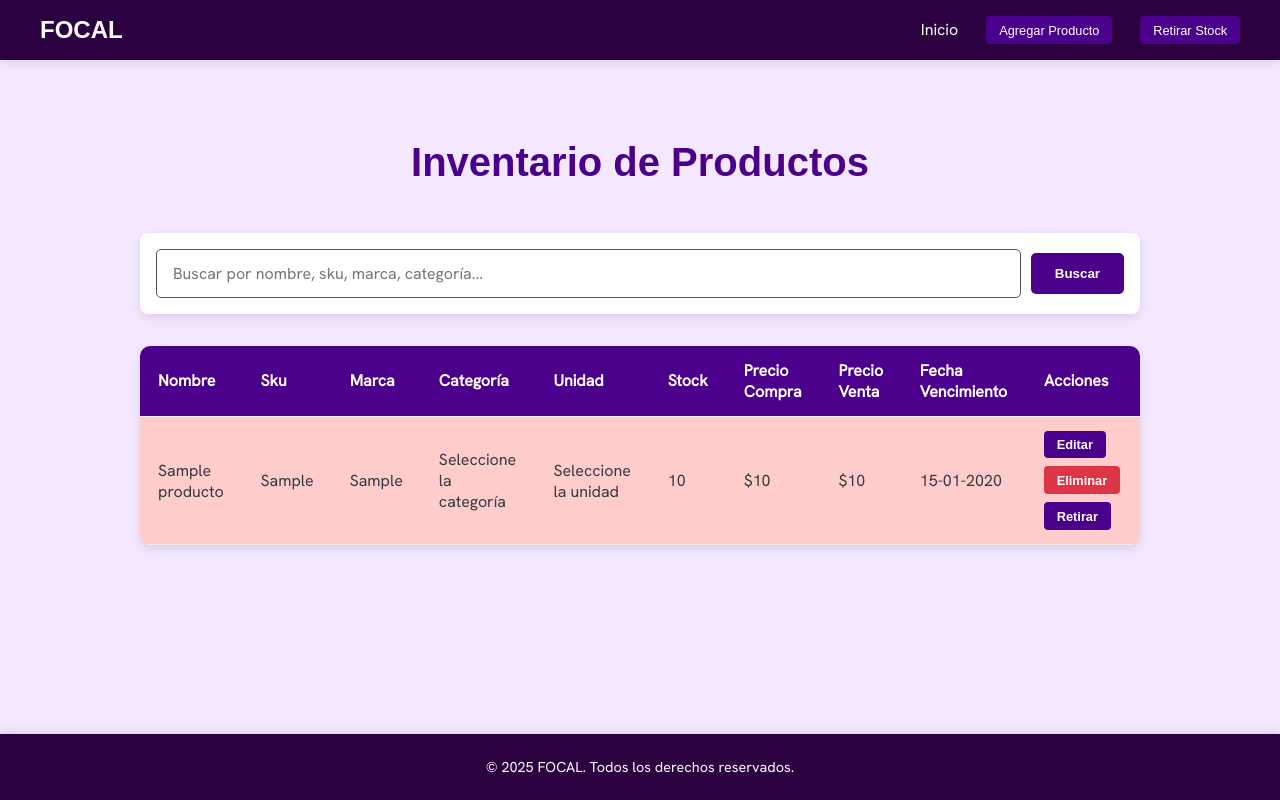
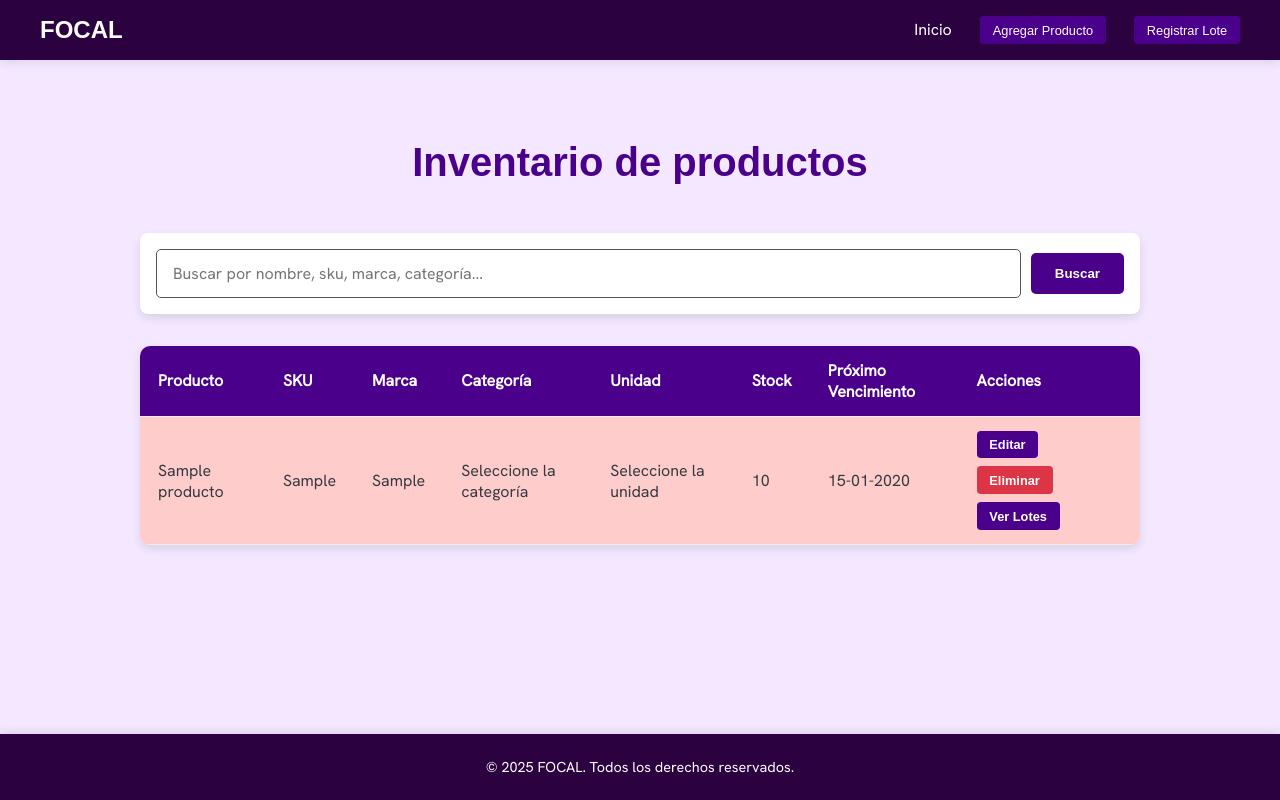
Before and after one commit to jaastorgar/focal, a Django app: page /inventario/ in a window 1280 px wide. Run offline with Django 5.2, Linux system fonts and the light colour scheme; a user stored in the database is signed in; tables that the repository leaves empty hold one stand-in row (values such as "Sample post"); some web fonts are replaced.

Commit message:
mejoras en el sistema de inventario

```diff
--- a/focal_mvp/focal_project/settings.py
+++ b/focal_mvp/focal_project/settings.py
@@ -103,7 +103,7 @@ AUTH_PASSWORD_VALIDATORS = [
 
 LANGUAGE_CODE = 'en-us'
 
-TIME_ZONE = 'UTC'
+TIME_ZONE = 'America/Santiago'
 
 USE_I18N = True
 
--- a/focal_mvp/inventario/admin.py
+++ b/focal_mvp/inventario/admin.py
@@ -4,7 +4,7 @@ from .models import Producto, Almacenero, PlanSuscripcion, SuscripcionUsuario, E
 # Register your models here.
 @admin.register(Producto)
 class ProductoAdmin(admin.ModelAdmin):
-    list_display = ('nombre', 'sku', 'stock', 'precio_compra', 'precio_venta', 'fecha_vencimiento')
+    list_display = ('nombre', 'sku', 'stock', 'precio_compra', 'precio_venta')
     search_fields = ('nombre', 'sku')
 
 @admin.register(Almacenero)
--- a/focal_mvp/inventario/templates/inventario/eliminar_producto_confirm.html
+++ b/focal_mvp/inventario/templates/inventario/eliminar_producto_confirm.html
@@ -35,8 +35,7 @@
         <div class="product-details-card">
             <p><strong>Nombre:</strong> {{ producto.nombre }}</p>
             <p><strong>SKU:</strong> {{ producto.sku }}</p>
-            <p><strong>Stock Actual:</strong> {{ producto.stock }}</p>
-            <p><strong>Vencimiento:</strong> {{ producto.fecha_vencimiento|date:"d-m-Y"|default:"N/A" }}</p>
+            <p><strong>Vencimiento:</strong> {{ lote.fecha_vencimiento|date:"d-m-Y"|default:"N/A" }}</p>
         </div>
         <p class="warning-text">Esta acción no se puede deshacer.</p>
 
--- a/focal_mvp/inventario/templates/inventario/inventario.html
+++ b/focal_mvp/inventario/templates/inventario/inventario.html
@@ -17,13 +17,13 @@
         <div>
             <a href="{% url 'home' %}">Inicio</a>
             <a href="{% url 'agregar_producto' %}" class="btn-accion">Agregar Producto</a>
-                <a href="{% url 'retirar_stock' %}" class="btn-accion">Retirar Stock</a>
+            <a href="{% url 'agregar_lote' %}" class="btn-accion">Registrar Lote</a>
         </div>
     </nav>
 </header>
 
 <main>
-        <h1>Inventario de Productos</h1>
+    <h1>Inventario de productos</h1>
 
     <div class="search-section">
         <form method="GET" action="{% url 'inventario' %}" class="search-form">
@@ -49,24 +49,25 @@
         <table class="tabla-inventario">
             <thead>
                 <tr>
-                        <th>Nombre</th>
-                        <th>Sku</th>
+                    <th>Producto</th>
+                    <th>SKU</th>
                     <th>Marca</th>
                     <th>Categoría</th>
                     <th>Unidad</th>
                     <th>Stock</th>
-                        <th>Precio Compra</th>
-                        <th>Precio Venta</th>
-                        <th>Fecha Vencimiento</th>
+                    <th>Próximo Vencimiento</th>
                     <th>Acciones</th>
                 </tr>
             </thead>
             <tbody>
                 {% for producto in productos %}
                     <tr
-                            {% if producto.stock <= 5 %}class="stock-bajo"
-                            {% elif producto.fecha_vencimiento and producto.fecha_vencimiento < today %}class="vencido"
-                            {% elif producto.fecha_vencimiento and producto.fecha_vencimiento|date:"U" <= hoy_mas_15dias %}class="proximo-vencer"
+                        {% if producto.proximo_vencimiento and producto.proximo_vencimiento < today %}
+                            class="vencido"
+                        {% elif producto.proximo_vencimiento and producto.proximo_vencimiento|date:"U" <= hoy_mas_15dias %}
+                            class="proximo-vencer"
+                        {% elif producto.stock and producto.stock <= 5 %}
+                            class="stock-bajo"
                         {% endif %}
                     >
                         <td>{{ producto.nombre }}</td>
@@ -75,13 +76,11 @@
                         <td>{{ producto.categoria }}</td>
                         <td>{{ producto.unidad_medida }}</td>
                         <td>{{ producto.stock }}</td>
-                            <td>${{ producto.precio_compra|floatformat:0 }}</td>
-                            <td>${{ producto.precio_venta|floatformat:0 }}</td>
-                            <td>{{ producto.fecha_vencimiento|date:"d-m-Y"|default:"N/A" }}</td>
+                        <td>{{ producto.proximo_vencimiento|date:"d-m-Y"|default:"N/A" }}</td>
                         <td>
                             <a href="{% url 'editar_producto' producto.id %}" class="btn-accion">Editar</a>
                             <a href="{% url 'eliminar_producto' producto.id %}" class="btn-accion btn-peligro">Eliminar</a>
-                                <a href="{% url 'retirar_stock' %}?producto={{ producto.id }}" class="btn-accion">Retirar</a>
+                            <a href="{% url 'detalle_producto' producto.id %}" class="btn-accion">Ver Lotes</a>
                         </td>
                     </tr>
                 {% endfor %}
--- a/focal_mvp/inventario/urls.py
+++ b/focal_mvp/inventario/urls.py
@@ -1,5 +1,5 @@
 from django.urls import path
-from .views import vista_registro, vista_login, home, vista_planes, seleccionar_plan, logout_view, perfil, inventario_view, agregar_producto, editar_producto, retirar_stock_view, eliminar_producto
+from .views import vista_registro, vista_login, home, vista_planes, seleccionar_plan, logout_view, perfil, inventario_view, agregar_producto, editar_producto, retirar_stock_view, eliminar_producto, agregar_lote_producto, detalle_producto
 
 urlpatterns = [
     path('registro/', vista_registro, name='registro'),
@@ -14,4 +14,6 @@ urlpatterns = [
     path('productos/editar/<int:producto_id>/', editar_producto, name='editar_producto'),
     path('retirar-stock/', retirar_stock_view, name='retirar_stock'),
     path('productos/eliminar/<int:producto_id>/', eliminar_producto, name='eliminar_producto'),
+    path('lotes/agregar/', agregar_lote_producto, name='agregar_lote'),
+    path('productos/<int:producto_id>/lotes/', detalle_producto, name='detalle_producto'),
 ]
--- a/focal_mvp/inventario/views.py
+++ b/focal_mvp/inventario/views.py
@@ -2,15 +2,17 @@ from django.shortcuts import render, redirect, get_object_or_404
 from django.contrib.auth.models import User
 from django.contrib.auth import login, authenticate
 from django.db import transaction
-from .forms import AlmaceneroForm, LoginForm, EmpresaForm, ProductoForm, RetirarStockForm, ContactoForm
-from .models import Almacenero, Empresa, PlanSuscripcion, SuscripcionUsuario, Producto
+from .forms import AlmaceneroForm, LoginForm, EmpresaForm, ProductoForm, RetirarStockForm, ContactoForm, LoteProductoForm
+from .models import Almacenero, Empresa, PlanSuscripcion, SuscripcionUsuario, Producto, LoteProducto
 from django.contrib.auth.decorators import login_required
 from django.contrib import messages
 from .decorators import plan_requerido, caracteristica_requerida
 from django.contrib.auth import logout
 from datetime import date, timedelta
 from django.db.models import Q
+from django.db.models import Min
 import datetime
+import time
 
 def vista_registro(request):
     if request.method == 'POST':
@@ -28,7 +30,7 @@ def vista_registro(request):
                 # Crear empresa
                 empresa = Empresa.objects.create(
                     nombre_almacen=empresa_form.cleaned_data['nombre_almacen'],
-                    rut_empresa=empresa_form.cleaned_data['rut_empresa'], # Corregido: 'rut' a 'rut_empresa'
+                    rut=empresa_form.cleaned_data['rut'], # Corregido: 'rut' a 'rut_empresa'
                     direccion_tributaria=empresa_form.cleaned_data['direccion_tributaria'],
                     comuna=empresa_form.cleaned_data['comuna'],
                     run_representante=empresa_form.cleaned_data['run_representante'],
@@ -118,7 +120,7 @@ def perfil(request):
     try:
         almacenero = request.user.almacenero
     except Almacenero.DoesNotExist:
-        almacenero = None # O redirigir a una página de error si es mandatorio
+        almacenero = None
 
     context = {
         'user': request.user,
@@ -130,13 +132,18 @@ def perfil(request):
 def inventario_view(request):
     query = request.GET.get('q')
 
-    # Asegúrate de que solo se vean los productos de la empresa del usuario
     try:
         empresa_usuario = request.user.almacenero.empresa
-        productos = Producto.objects.filter(empresa=empresa_usuario)
+        productos = (
+            Producto.objects
+            .filter(empresa=empresa_usuario)
+            .annotate(
+                proximo_vencimiento=Min('lotes__fecha_vencimiento')
+            )
+        )
     except (Almacenero.DoesNotExist, Empresa.DoesNotExist):
-        messages.error(request, "Tu cuenta no está asociada a una empresa válida. No se pueden mostrar productos.")
-        productos = Producto.objects.none() # Devuelve un queryset vacío
+        messages.error(request, "Tu cuenta no está asociada a una empresa válida.")
+        productos = Producto.objects.none()
 
     if query:
         productos = productos.filter(
@@ -152,15 +159,13 @@ def inventario_view(request):
             messages.success(request, f"Mostrando resultados para '{query}'.")
 
     hoy = date.today()
-    # No es necesario convertir a timestamp si solo se usa en el template para comparación de fechas
-    # La comparación de objetos date directamente en Django templates es posible
     hoy_mas_15dias = hoy + timedelta(days=15)
 
     context = {
         'productos': productos,
         'query': query,
         'today': hoy,
-        'hoy_mas_15dias': hoy_mas_15dias,
+        'hoy_mas_15dias': int(time.mktime(hoy_mas_15dias.timetuple())),
     }
     return render(request, 'inventario/inventario.html', context)
 
@@ -171,7 +176,7 @@ def agregar_producto(request):
         empresa_usuario = request.user.almacenero.empresa
     except (Almacenero.DoesNotExist, Empresa.DoesNotExist):
         messages.error(request, "Tu cuenta no está asociada a una empresa válida. No puedes agregar productos.")
-        return redirect('home') # O a otra página adecuada
+        return redirect('home')
 
     if request.method == 'POST':
         form = ProductoForm(request.POST)
@@ -192,7 +197,7 @@ def editar_producto(request, producto_id):
         empresa_usuario = request.user.almacenero.empresa
     except (Almacenero.DoesNotExist, Empresa.DoesNotExist):
         messages.error(request, "Tu cuenta no está asociada a una empresa válida. No puedes editar productos.")
-        return redirect('home')
+        return redirect('inventario')
 
     # Solo permite editar productos de la empresa del usuario
     producto = get_object_or_404(Producto, id=producto_id, empresa=empresa_usuario)
@@ -209,22 +214,26 @@ def editar_producto(request, producto_id):
 
 @login_required
 def eliminar_producto(request, producto_id):
-    # Asegúrate de que el usuario logeado tenga una empresa asociada
     try:
         empresa_usuario = request.user.almacenero.empresa
     except (Almacenero.DoesNotExist, Empresa.DoesNotExist):
         messages.error(request, "Tu cuenta no está asociada a una empresa válida. No puedes eliminar productos.")
-        return redirect('home')
+        return redirect('inventario')
 
-    # Solo permite eliminar productos de la empresa del usuario
     producto = get_object_or_404(Producto, id=producto_id, empresa=empresa_usuario)
+
+    # Obtener el lote más próximo a vencer (si existe)
+    lote_proximo = producto.lotes.order_by('fecha_vencimiento').first()
 
     if request.method == 'POST':
         producto.delete()
         messages.success(request, f'El producto "{producto.nombre}" ha sido eliminado exitosamente.')
-        return redirect('inventario') # Usar el nombre de la URL aquí
+        return redirect('inventario')
 
-    return render(request, 'inventario/eliminar_producto_confirm.html', {'producto': producto})
+    return render(request, 'inventario/eliminar_producto_confirm.html', {
+        'producto': producto,
+        'lote': lote_proximo  # 👈 este será usado en la plantilla
+    })
 
 @login_required
 def retirar_stock_view(request):
@@ -276,6 +285,55 @@ def retirar_stock_view(request):
 
 
     return render(request, 'inventario/retirar_stock.html', {'form': form})
+
+@login_required
+def agregar_lote_producto(request):
+    if request.method == 'POST':
+        form = LoteProductoForm(request.POST)
+        if form.is_valid():
+            lote = form.save(commit=False)
+            producto = lote.producto
+
+            # Actualiza el stock real del producto
+            producto.stock += lote.cantidad
+            producto.save()
+
+            # Guarda el lote finalmente
+            lote.save()
+
+            messages.success(request, "Lote registrado y stock actualizado.")
+            return redirect('inventario')
+    else:
+        form = LoteProductoForm()
+
+    return render(request, 'inventario/agregar_lote.html', {'form': form})
+
+@login_required
+def eliminar_lote(request, lote_id):
+    lote = get_object_or_404(LoteProducto, id=lote_id)
+    producto = lote.producto
+    if request.method == 'POST':
+        producto.stock = max(producto.stock - lote.cantidad, 0)
+        producto.save()
+        lote.delete()
+        messages.success(request, "Lote eliminado y stock ajustado.")
+        return redirect('detalle_producto', producto_id=producto.id)
+    return render(request, 'inventario/eliminar_lote_confirm.html', {'lote': lote})
+
+@login_required
+def detalle_producto(request, producto_id):
+    try:
+        empresa_usuario = request.user.almacenero.empresa
+        producto = get_object_or_404(Producto, id=producto_id, empresa=empresa_usuario)
+        lotes = producto.lotes.all().order_by('fecha_vencimiento')
+    except (Almacenero.DoesNotExist, Empresa.DoesNotExist):
+        messages.error(request, "Tu cuenta no está asociada a una empresa válida.")
+        return redirect('inventario')
+
+    return render(request, 'inventario/detalle_producto.html', {
+        'producto': producto,
+        'lotes': lotes
+    })
 
 def vista_planes(request):
     planes = PlanSuscripcion.objects.all().order_by('precio')
```
Also changed, not shown: focal_mvp/inventario/forms.py (+9 -3 lines), focal_mvp/inventario/models.py (+9 -1 lines), focal_mvp/inventario/templates/inventario/agregar_lote.html (added, +32 -0 lines), focal_mvp/inventario/templates/inventario/detalle_producto.html (added, +59 -0 lines), focal_mvp/inventario/migrations/0011_loteproducto.py (added), focal_mvp/inventario/migrations/0012_remove_producto_fecha_vencimiento.py (added), focal_mvp/inventario/migrations/0013_remove_producto_stock.py (added), focal_mvp/inventario/migrations/0014_producto_stock.py (added). Lines whose indentation alone changed are shown as unchanged.
